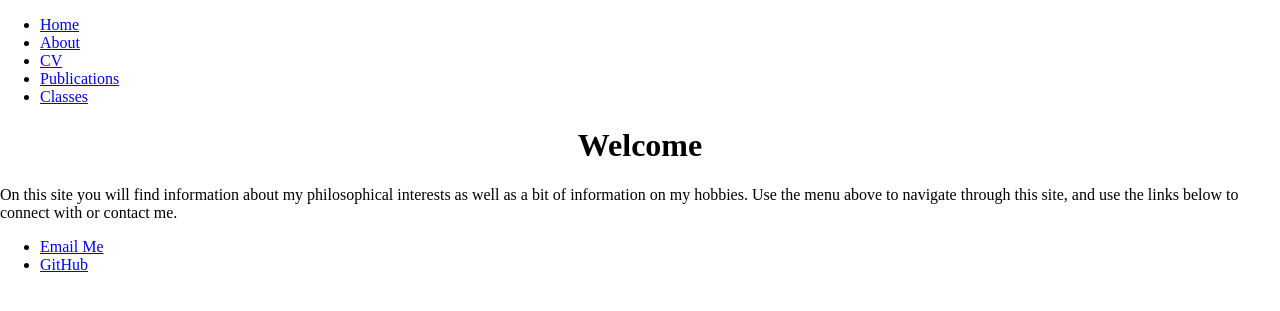
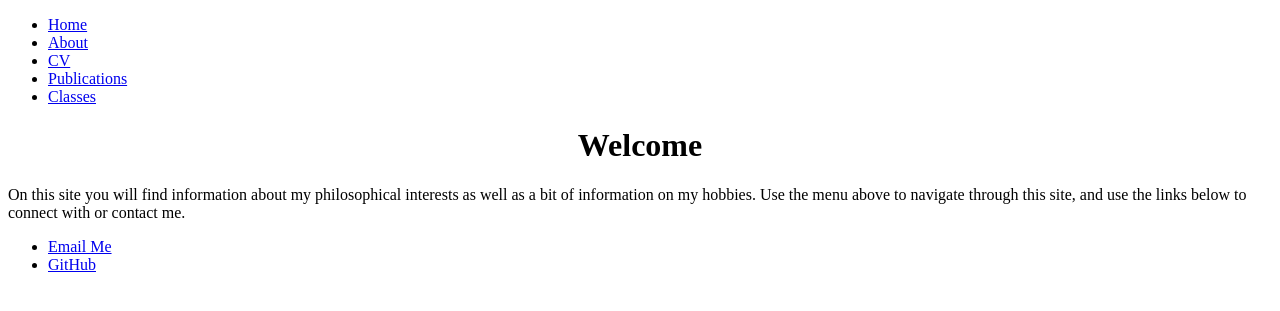
Before and after one commit to kevinjpatton/kevinjpatton.github.io, a Jekyll site: the page built from index.html, in a window 1280 px wide. Shown: the top 311 px of the page. Built offline with Jekyll 4.4.1, drawn with Linux system fonts in a browser that asks for light colours; Markdown is read by kramdown in place of the engine named in the settings.

Commit message:
Update main.css

```diff
--- a/css/main.css
+++ b/css/main.css
@@ -1,5 +1,3 @@
-body {margin: 0;}
-
 ul.topnav {
     list-style-type: none;
     margin: 0;
@@ -45,5 +43,3 @@ ul.topnav li.right {float: right;}
   <h2>Menu Test</h2>
   <p>Test.</h4>
 </div>
-
-</body>
```
